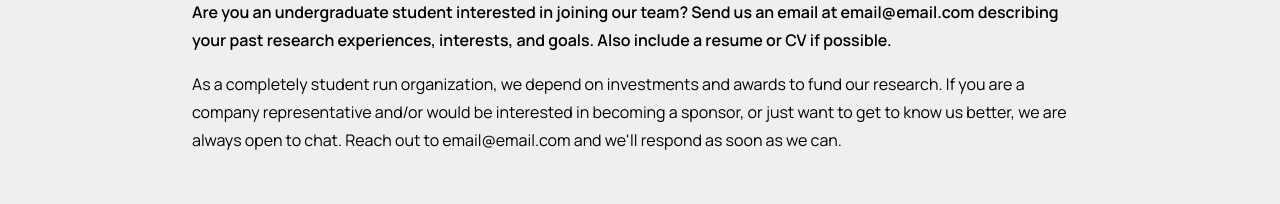
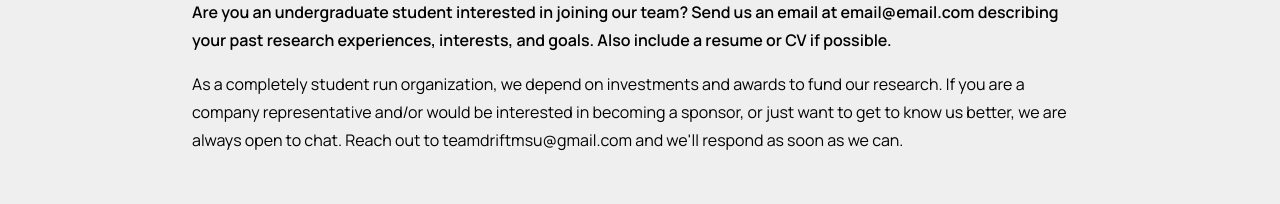
Before and after one commit to team-drift/teamdrift.org, a Next.js app: page /contact in a window 1280 px wide. Shown: the part 366-570 px from the top of the page. Built offline with nearby package versions, Linux system fonts and the light colour scheme.

Commit message:
Update email

```diff
--- a/src/pages/contact.js
+++ b/src/pages/contact.js
@@ -26,7 +26,7 @@ export default function Contact() {
                             Are you an undergraduate student interested in joining our team? Send us an email at email@email.com describing your past research experiences, interests, and goals. Also include a resume or CV if possible.
                         </p>
                         <p className='mt-4 max-w-4xl leading-7'>
-                            As a completely student run organization, we depend on investments and awards to fund our research. If you are a company representative and/or would be interested in becoming a sponsor, or just want to get to know us better, we are always open to chat. Reach out to email@email.com and we'll respond as soon as we can.
+                            As a completely student run organization, we depend on investments and awards to fund our research. If you are a company representative and/or would be interested in becoming a sponsor, or just want to get to know us better, we are always open to chat. Reach out to teamdriftmsu@gmail.com and we'll respond as soon as we can.
                         </p>
                     </div>
                 </section>
```
